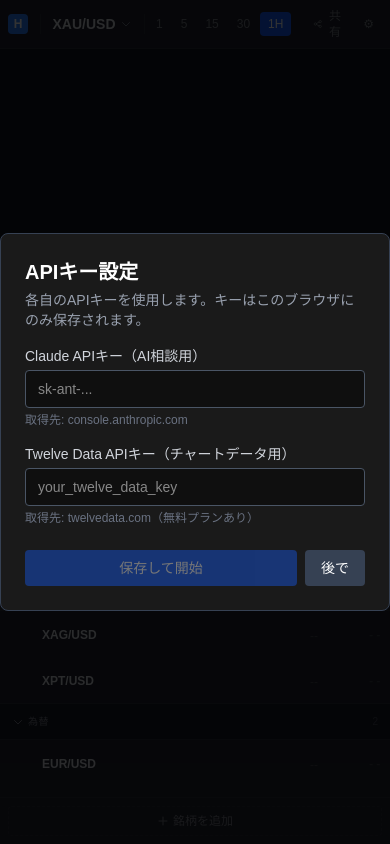
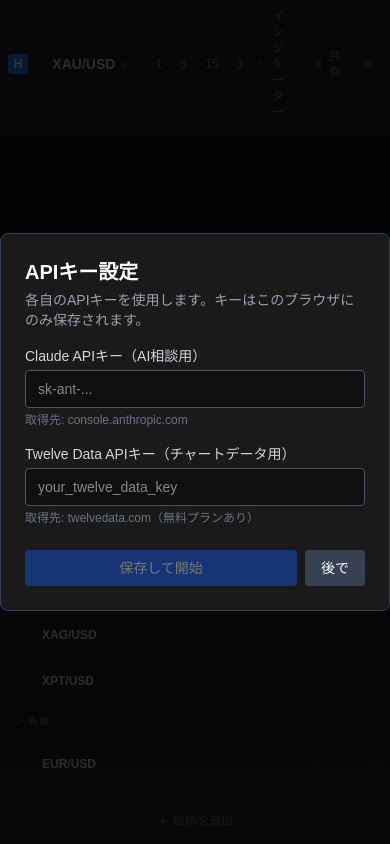
Before and after one commit to yasukem7-byte/helm-tradeai, a Next.js app: page / in a window 390 px wide. Built offline with nearby package versions, Linux system fonts and the light colour scheme.

Commit message:
スマホ：インジケーターボタン表示・ドロップダウンスクロール対応

```diff
--- a/components/TopBar.tsx
+++ b/components/TopBar.tsx
@@ -151,10 +151,10 @@
         ))}
       </div>
 
-      <div className="w-px h-5 bg-[#2a2e39] hidden md:block" />
+      <div className="w-px h-5 bg-[#2a2e39]" />
 
       {/* Indicators */}
-      <div className="relative hidden md:block">
+      <div className="relative">
         <button
           onClick={() => setShowIndicators(!showIndicators)}
           className="flex items-center gap-1 px-2 py-1 text-xs text-[#787b86] hover:text-[#d1d4dc] hover:bg-[#2a2e39] rounded"
@@ -165,7 +165,7 @@
           インジケーター
         </button>
         {showIndicators && (
-          <div className="absolute top-full left-0 mt-1 w-52 bg-[#1e222d] border border-[#2a2e39] rounded shadow-xl z-50">
+          <div className="absolute top-full left-0 mt-1 w-52 bg-[#1e222d] border border-[#2a2e39] rounded shadow-xl z-50 max-h-[70vh] overflow-y-auto">
             {IND_GROUPS.map(({ group, items }) => (
               <div key={group}>
                 <div className="px-3 py-1.5 text-[10px] text-[#434651] uppercase tracking-wider border-b border-[#2a2e39]">{group}</div>
```
